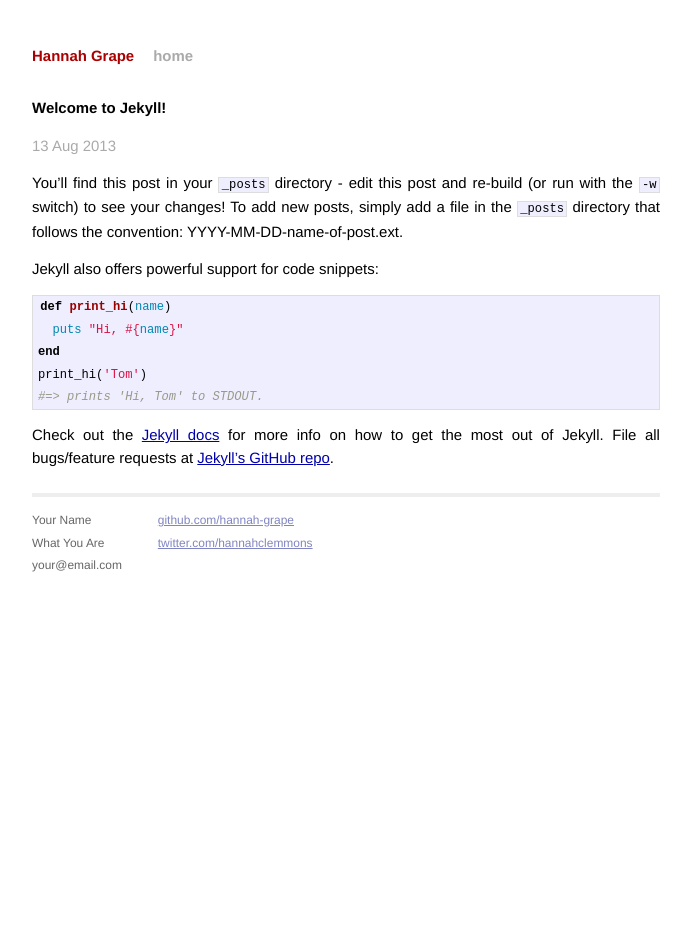
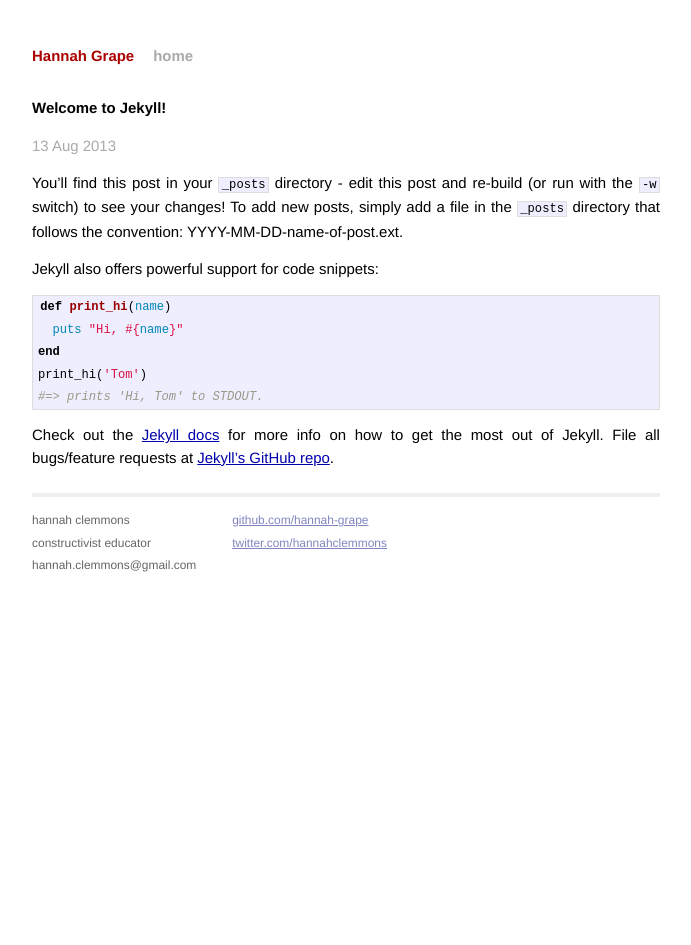
Before and after one commit to hannah-grape/hannah-grape.github.io, a Jekyll site: the page built from _posts/2013-08-13-welcome-to-jekyll.markdown, in a window 1280 px wide. Shown: the whole page, without its empty margins (294-985 px from the left). Built offline with Jekyll 4.4.1, drawn with Linux system fonts in a browser that asks for light colours; Markdown is read by kramdown in place of the engine named in the settings.

Commit message:
Changing name

```diff
--- a/_layouts/default.html
+++ b/_layouts/default.html
@@ -27,9 +27,9 @@
             <div class="footer">
               <div class="contact">
                 <p>
-                  Your Name<br />
-                  What You Are<br />
-                  your@email.com
+                  hannah clemmons<br />
+                  constructivist educator<br />
+                  hannah.clemmons@gmail.com
                 </p>
               </div>
               <div class="contact">
```
